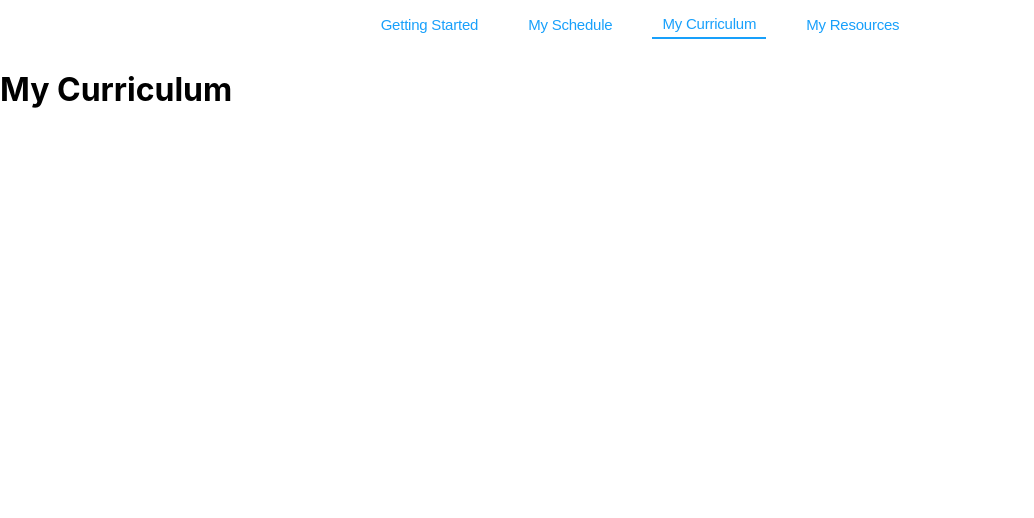
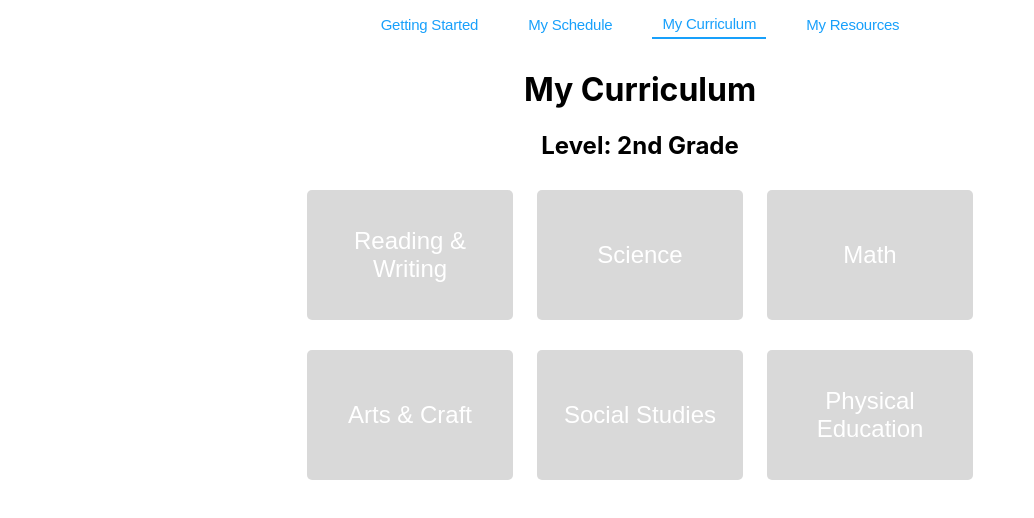
Before and after one commit to Jae-YS/Changing-the-World, a React (Create React App) app in the folder edubuddy/client/: page /curriculum in a window 1280 px wide. Shown: the top 518 px of the page, without its empty margins (0-1034 px from the left). Built offline with nearby package versions, Linux system fonts and the light colour scheme.

Commit message:
my curriculum

```diff
--- a/edubuddy/client/src/App.css
+++ b/edubuddy/client/src/App.css
@@ -6,8 +6,8 @@
   padding: 0 20px;
 }
 
-.MyResources {
-
+.MyCurriculum {
+  padding: 0 300px;
 }
 
 form {
@@ -107,3 +107,48 @@ select {
   flex-direction: column;
   transition: max-height 0.5s cubic-bezier(0,1,0,1);
 }
+
+.curriculum-page {
+  text-align: center;
+}
+
+.subject-grid {
+  display: flex;
+  flex-wrap: wrap;
+  justify-content: space-around;
+  gap: 10px; /* Adjust gap between buttons as needed */
+}
+
+.subject-button {
+  width: calc(33.333% - 20px); /* Adjust button width for margins or gaps */
+  height: 130px;
+  margin: 10px 0;
+  border: none;
+  cursor: pointer;
+  transition: background-color 0.3s;
+  background-color: #D9D9D9;
+  font-size: x-large
+}
+
+.subject-button:hover {
+  opacity: 0.9;
+}
+
+.subject-button.active {
+  background-color: #F4B640;
+}
+
+.subject-details {
+  margin-top: 20px;
+}
+
+.subject-details h3 {
+  margin-bottom: 10px;
+  text-align: left;
+}
+
+.subject-details ul {
+  list-style: none;
+  padding: 0;
+  text-align: left;
+}
--- a/edubuddy/client/src/Components/MyCurriculum.js
+++ b/edubuddy/client/src/Components/MyCurriculum.js
@@ -1,15 +1,64 @@
-import React from 'react';
+import React, { useState } from 'react';
 import '../App.css';
 
 
-function MyCurriculum() {
-    return (
-        <div className="App">
-        <div>
-            <h1>My Curriculum</h1>
+const subjects = {
+  "Reading & Writing": {
+    details: ["Know how to read", "Know how to write a paragraph", "Know how to write a poem"]
+  },
+  "Science": {
+    details: ["Understand basic biology", "Explore earth sciences", "Introduction to physics"]
+  },
+  "Math": {
+    details: ["Addition and subtraction", "Basic geometry", "Introduction to fractions"]
+  },
+  // ... other subjects
+  "Arts & Craft": {
+    details: ["Painting techniques", "Working with clay", "Recycled crafts"]
+  },
+  "Social Studies": {
+    details: ["Local community", "Basic maps and locations", "Famous historical figures"]
+  },
+  "Physical Education": {
+    details: ["Basic sports", "Health and nutrition", "Teamwork activities"]
+  },
+};
+
+var level = "Level: 2nd Grade"
+
+const MyCurriculum = () => {
+  const [selectedSubject, setSelectedSubject] = useState(null);
+
+  return (
+    <div className="MyCurriculum">
+            <div className="curriculum-page">
+      <h1>My Curriculum</h1>
+      <h2>{level}</h2>
+      <div className="subject-grid">
+        {Object.keys(subjects).map(subject => (
+          <button
+            key={subject}
+            className={`subject-button ${selectedSubject === subject ? 'active' : ''}`}
+            onClick={() => setSelectedSubject(subject)}
+          >
+            {subject}
+          </button>
+        ))}
+      </div>
+      {selectedSubject && (
+        <div className="subject-details">
+          <h3>{selectedSubject}</h3>
+          <ul>
+            {subjects[selectedSubject].details.map((detail, index) => (
+              <li key={index}>{detail}</li>
+            ))}
+          </ul>
         </div>
-        </div>
-    );
-}
+      )}
+    </div>
+    </div>
 
-export default MyCurriculum
+  );
+};
+
+export default MyCurriculum;
```
